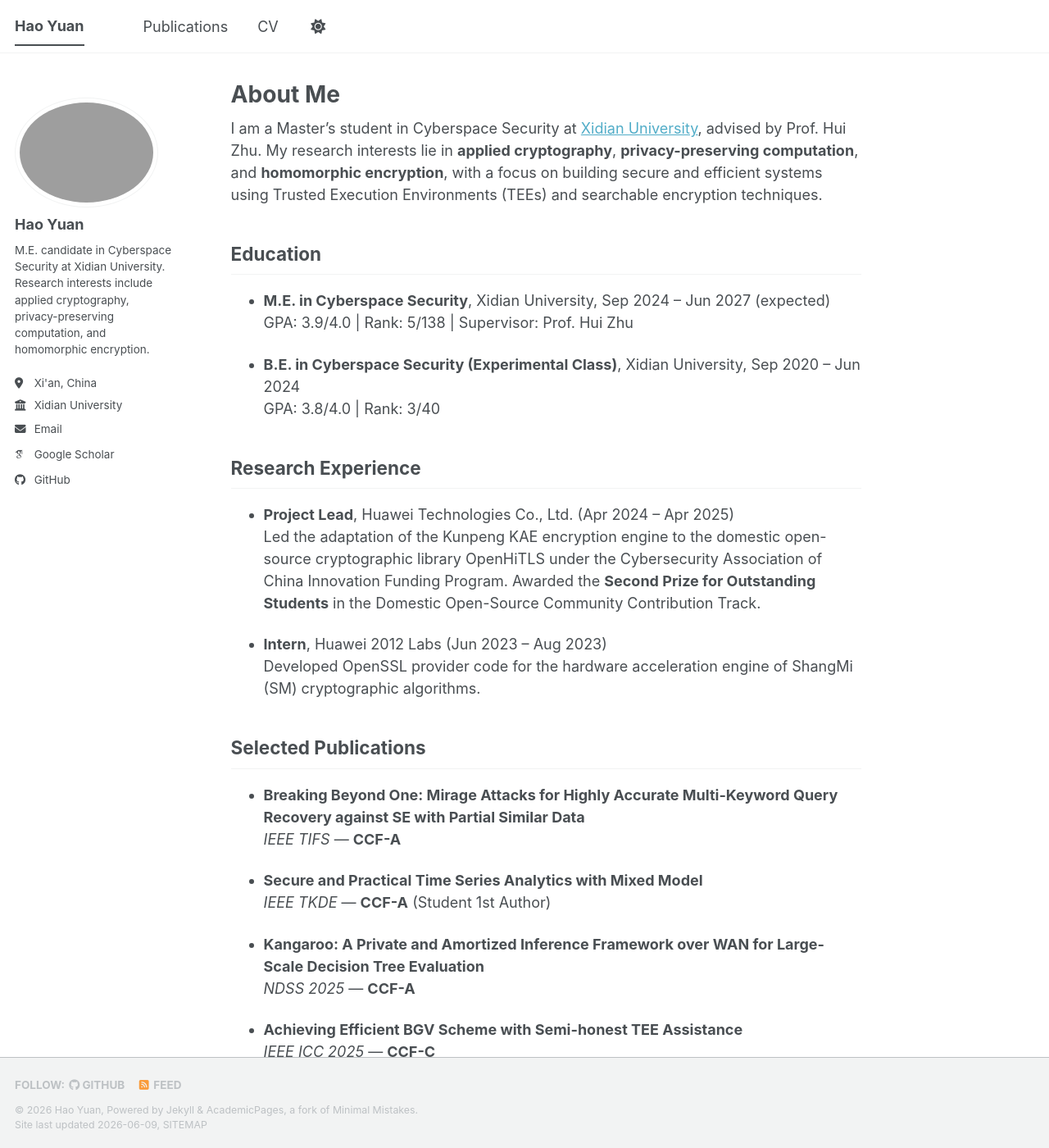
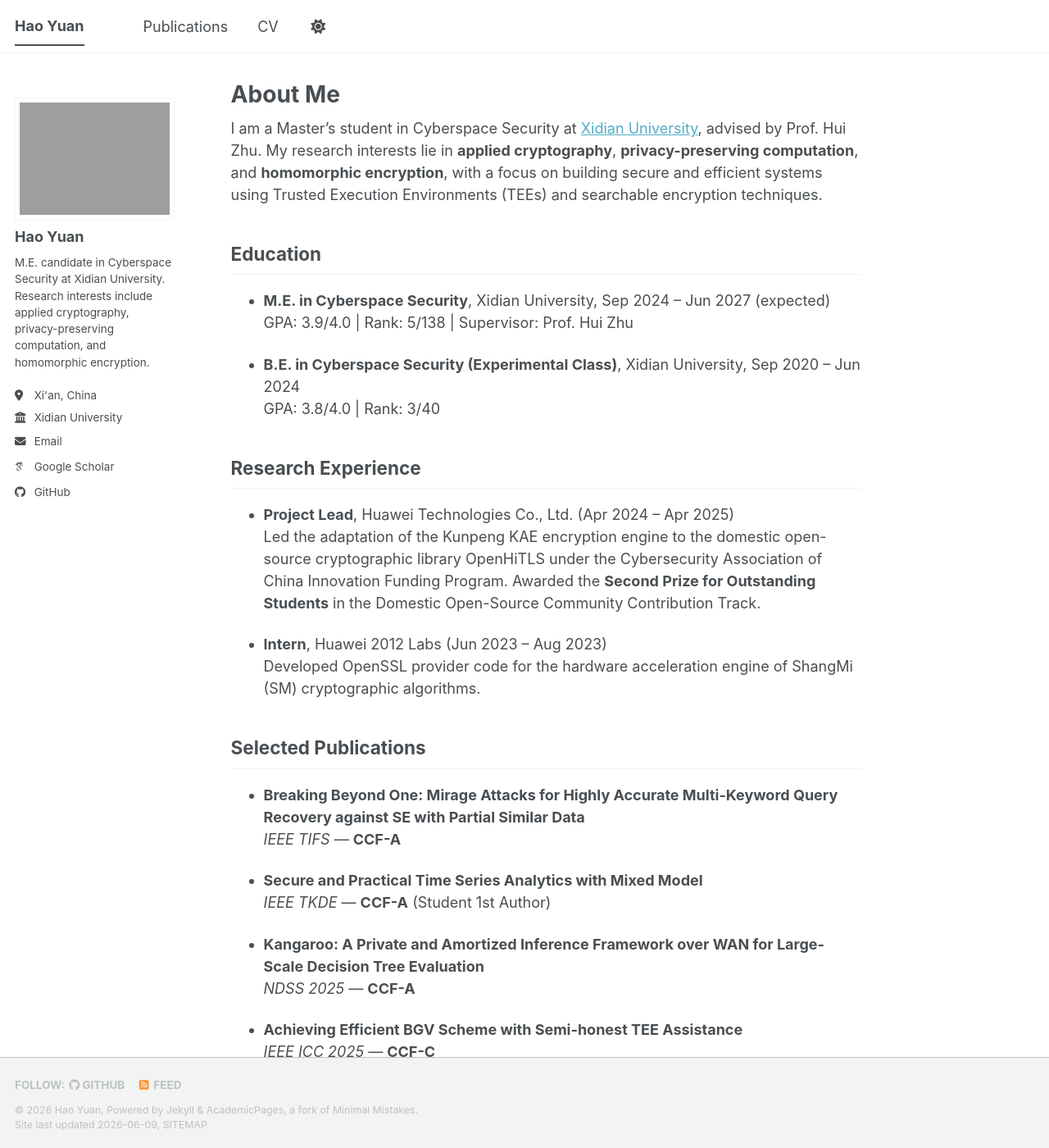
Before and after one commit to harper-yuan/haoyuan, a Jekyll site: the page built from _pages/about.md, in a window 1280 px wide and 1400 px high. Shown: the whole window at 82% size. Built offline with Jekyll 4.4.1, drawn with Linux system fonts in a browser that asks for light colours; some web fonts are replaced; a script bundle is joined from its source files by our own code; library files that are not in the unit come from our copies.

Commit message:
Fix avatar display: use square frame with full sidebar width
- Remove circle crop (border-radius: 0)
- Set width: 100% so image fills sidebar naturally
- Remove max-width constraint to avoid unintended scaling

Co-Authored-By: Claude Opus 4.7 <noreply@anthropic.com>

```diff
--- a/_sass/layout/_sidebar.scss
+++ b/_sass/layout/_sidebar.scss
@@ -154,8 +154,10 @@
   }
 
   img {
-    max-width: 175px;
-    border-radius: 50%;
+    width: 100%;
+    height: auto;
+    border-radius: 0;
+    display: block;
 
     @include breakpoint($large) {
       padding: 5px;
```
